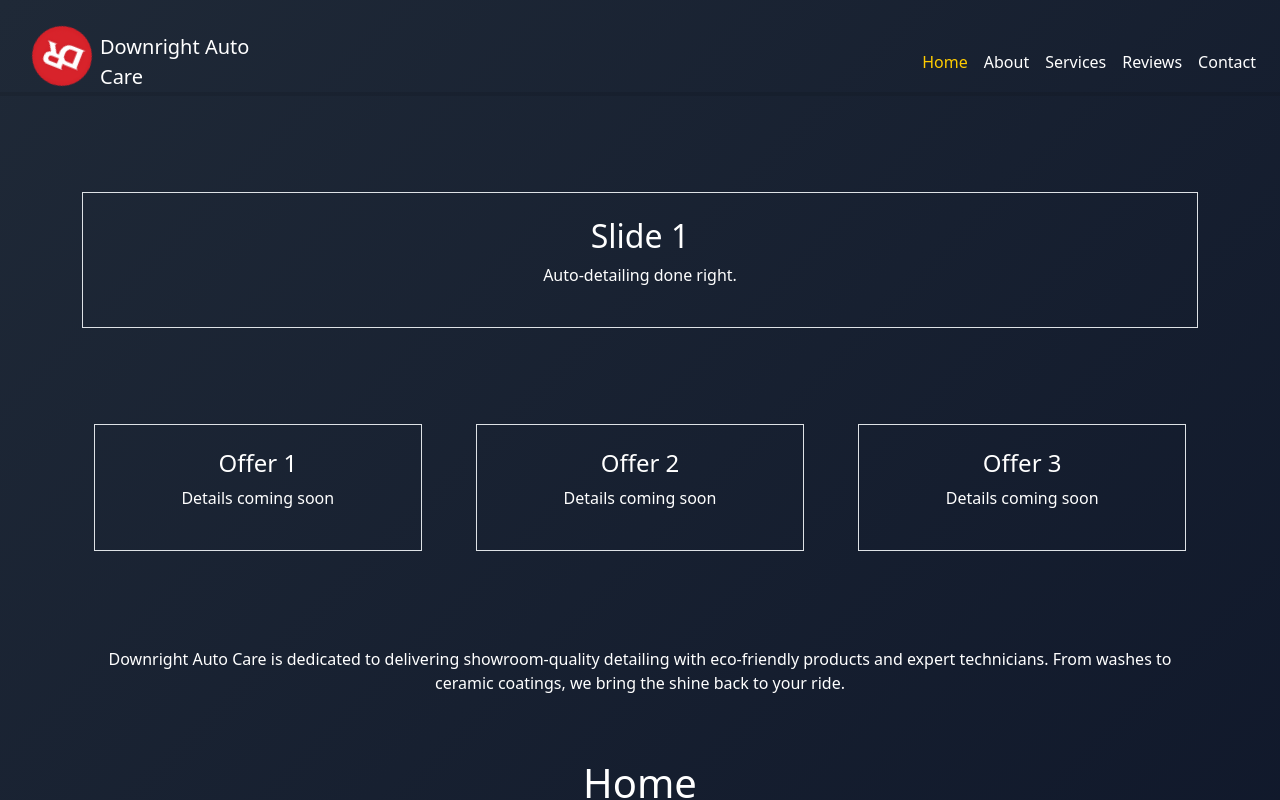
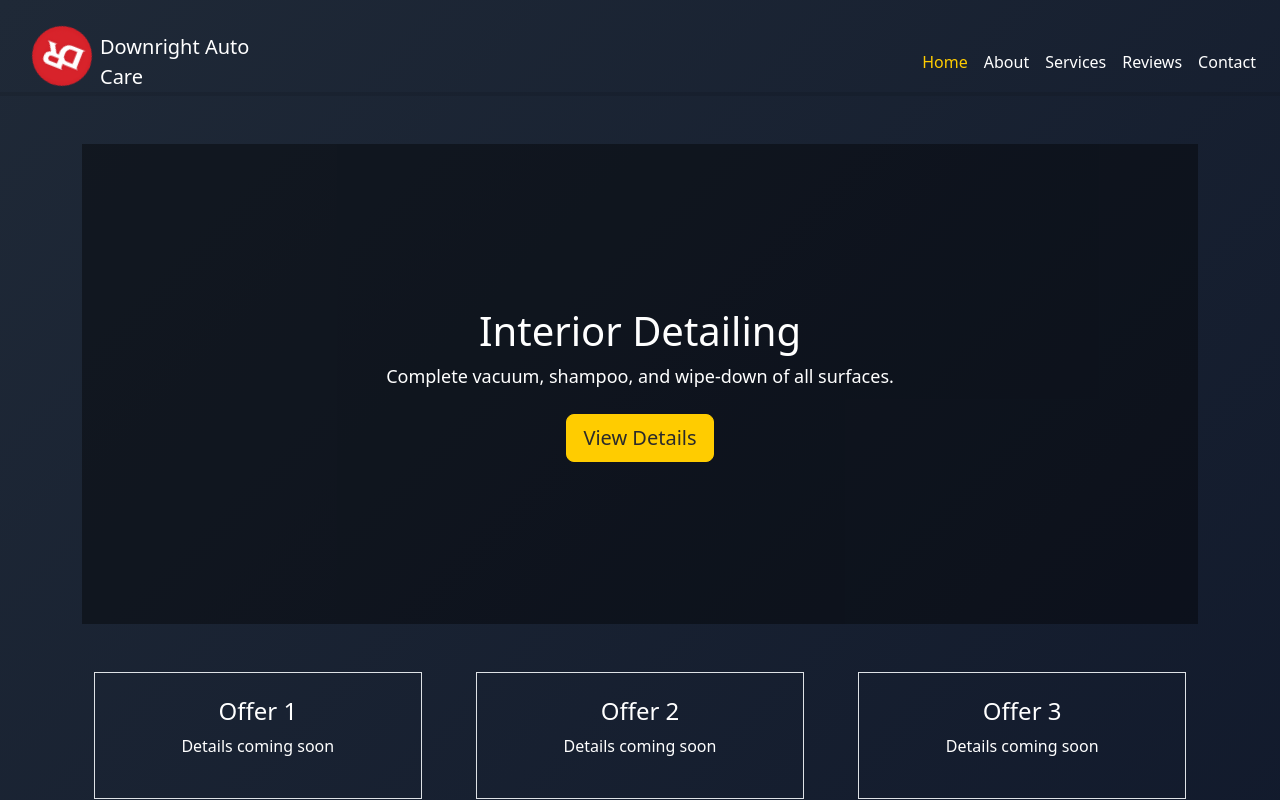
Before and after one commit to usmanAfzalKhan/downright-auto-care-site, a React (Vite) app: page / in a window 1280 px wide. Shown: the top 800 px of the page. Built offline with nearby package versions, Linux system fonts and the light colour scheme.

Commit message:
feat(hero): add full suite of service slides to hero carousel

```diff
--- a/package.json
+++ b/package.json
@@ -16,7 +16,8 @@
     "prop-types": "^15.8.1",
     "react": "^19.1.0",
     "react-dom": "^19.1.0",
-    "react-router-dom": "^7.6.2"
+    "react-router-dom": "^7.6.2",
+    "swiper": "^11.2.8"
   },
   "devDependencies": {
     "@eslint/js": "^9.25.0",
--- /dev/null
+++ b/src/components/HeroSlider.css
@@ -0,0 +1,60 @@
+/* src/components/HeroSlider.css */
+.hero-slider {
+  position: relative;
+  overflow: hidden;
+  height: 60vh;
+  min-height: 300px;
+}
+
+.slides {
+  display: flex;
+  width: 100%;
+  height: 100%;
+  transition: transform 0.7s ease-in-out;
+}
+
+.slide {
+  position: relative;
+  flex: 0 0 100%;
+  height: 100%;
+  display: flex;
+  align-items: center;
+  justify-content: center;
+}
+
+.overlay {
+  position: absolute;
+  top: 0; left: 0; right: 0; bottom: 0;
+  background: rgba(0, 0, 0, 0.4);
+}
+
+.content {
+  position: relative;
+  z-index: 1;
+  text-align: center;
+  padding: 1rem;
+  color: #fff;
+}
+
+.content h1 {
+  font-size: 2.5rem;
+  margin-bottom: 0.5rem;
+}
+
+.content p {
+  font-size: 1.125rem;
+  margin-bottom: 1.5rem;
+}
+
+/* MOBILE */
+@media (max-width: 576px) {
+  .hero-slider {
+    height: 40vh;
+  }
+  .content h1 {
+    font-size: 1.75rem;
+  }
+  .content p {
+    font-size: 1rem;
+  }
+}
--- a/src/components/HeroSlider.jsx
+++ b/src/components/HeroSlider.jsx
@@ -1,13 +1,79 @@
 // src/components/HeroSlider.jsx
-import React from 'react';
+import React, { useState, useEffect } from "react";
+import "./HeroSlider.css";
+
+const slides = [
+  {
+    title: "Exterior Wash",
+    subtitle: "Quick hand wash and dry to remove dirt, grime, and road film.",
+    ctaText: "View Details",
+    onCta: () => window.location.assign("/services/exterior-wash"),
+  },
+  {
+    title: "Interior Detailing",
+    subtitle: "Complete vacuum, shampoo, and wipe-down of all surfaces.",
+    ctaText: "View Details",
+    onCta: () => window.location.assign("/services/interior-detailing"),
+  },
+  {
+    title: "Ceramic Coating",
+    subtitle: "Long-lasting shine and protection against the elements.",
+    ctaText: "View Details",
+    onCta: () => window.location.assign("/services/ceramic-coating"),
+  },
+  {
+    title: "Engine Bay Cleaning",
+    subtitle: "Safe degreasing and rinse to keep your engine looking its best.",
+    ctaText: "View Details",
+    onCta: () => window.location.assign("/services/engine-bay-cleaning"),
+  },
+  {
+    title: "Headlight Restoration",
+    subtitle: "Remove oxidation and yellowing, restoring clarity and night-time safety.",
+    ctaText: "View Details",
+    onCta: () => window.location.assign("/services/headlight-restoration"),
+  },
+  {
+    title: "Pet Hair Removal",
+    subtitle: "Specialized tools to lift and remove embedded pet hair from interiors.",
+    ctaText: "View Details",
+    onCta: () => window.location.assign("/services/pet-hair-removal"),
+  },
+];
 
 export default function HeroSlider() {
+  const [index, setIndex] = useState(0);
+
+  // auto-advance every 5s
+  useEffect(() => {
+    const id = setInterval(() => {
+      setIndex((i) => (i + 1) % slides.length);
+    }, 5000);
+    return () => clearInterval(id);
+  }, []);
+
   return (
-    <section className="hero-slider py-5">
-      <div className="container text-center border p-4">
-        <h2>Slide 1</h2>
-        <p>Auto-detailing done right.</p>
+    <div className="hero-slider">
+      <div
+        className="slides"
+        style={{ transform: `translateX(-${index * 100}%)` }}
+      >
+        {slides.map(({ title, subtitle, ctaText, onCta }, i) => (
+          <div className="slide" key={i}>
+            <div className="overlay" />
+            <div className="content">
+              <h1>{title}</h1>
+              <p>{subtitle}</p>
+              <button
+                className="btn btn-warning btn-lg"
+                onClick={onCta}
+              >
+                {ctaText}
+              </button>
+            </div>
+          </div>
+        ))}
       </div>
-    </section>
+    </div>
   );
 }
```
Also changed, not shown: 1 other file (tests, documents, lock files or other folders).
